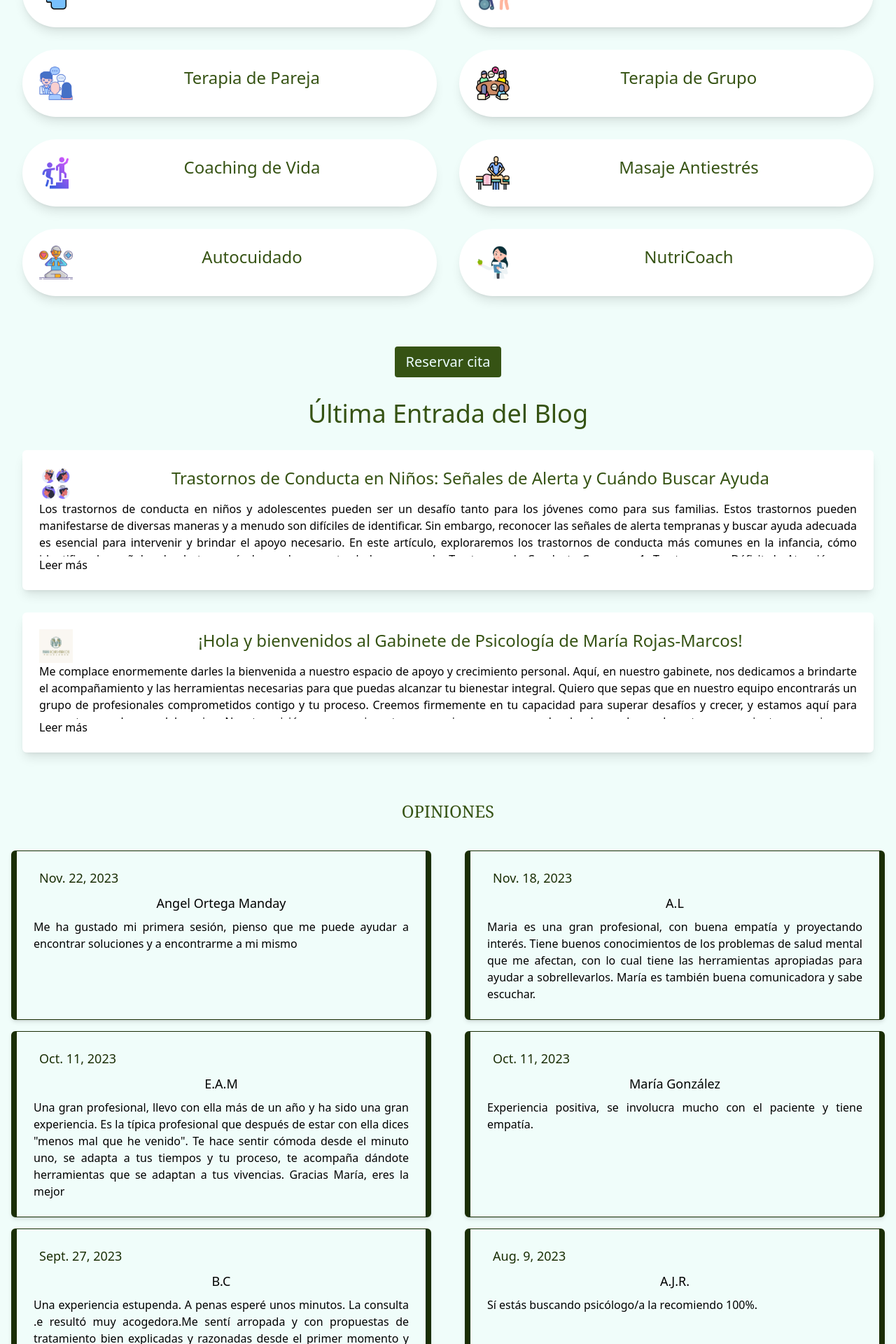
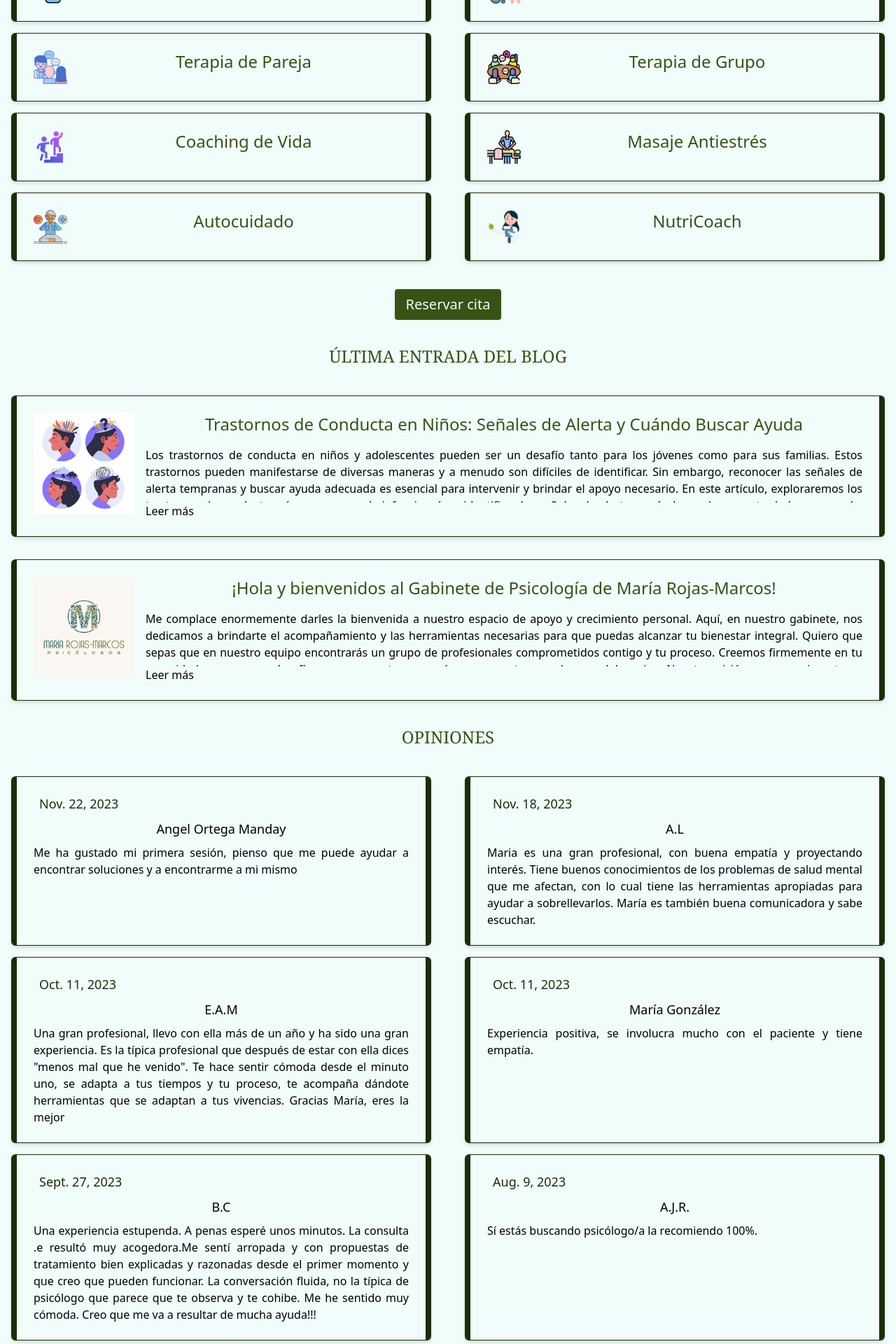
Before and after one commit to juaalvcam/MariaRojasMarcosPsicologos, a Django app: template psicoMRM/templates/index.html in a window 1280 px wide. Shown: the part 817-2737 px from the top of the page at 70% size. Run offline with Django 4.2, Linux system fonts and the light colour scheme; the template is opened without the code that fills it: values that come from a table or form of the project are taken from there, others are empty; data comes from the database, SQL or seed files in the repository; some libraries are stand-ins or nearby versions.

Commit message:
Actualizar diseño de la página de servicios y última entrada del blog

```diff
--- a/psicoMRM/templates/index.html
+++ b/psicoMRM/templates/index.html
@@ -3,10 +3,11 @@
 {% include 'index_carrousel.html' %}
 
 <!-- SERVICIOS -->
-<div class="container mx-auto p-8">
-  <h1 class="text-4xl font-thin mb-8 text-center text-lime-900">Servicios</h1>
-  <div class="grid grid-cols-1 md:grid-cols-2 gap-8">
-    <div class="bg-white p-6 rounded-full shadow-lg">
+<h3 class="text-center text-2xl mt-9 font-serif text-lime-900">SERVICIOS</h3>
+<div class="grid grid-cols-1 md:grid-cols-2 gap-4 mt-10">
+  <div
+    class="p-6 shadow-md rounded-md border border-x-8 border-lime-950 ml-4 mr-4 hover:bg-blue-100"
+  >
     <h2 class="text-2xl font-thin mb-4 text-center text-lime-900">
       <img
         class="h-12 w-12 mr-4 float-left"
@@ -14,7 +15,9 @@
       />Terapia Individual
     </h2>
   </div>
-    <div class="bg-white p-6 rounded-full shadow-lg">
+  <div
+    class="p-6 shadow-md rounded-md border border-x-8 border-lime-950 ml-4 mr-4 hover:bg-blue-100"
+  >
     <h2 class="text-2xl font-thin mb-4 text-center text-lime-900">
       <img
         class="h-12 w-12 mr-4 float-left"
@@ -22,7 +25,9 @@
       />Terapia para Niños y Adolescentes
     </h2>
   </div>
-    <div class="bg-white p-6 rounded-full shadow-lg">
+  <div
+    class="p-6 shadow-md rounded-md border border-x-8 border-lime-950 ml-4 mr-4 hover:bg-blue-100"
+  >
     <h2 class="text-2xl font-thin mb-4 text-center text-lime-900">
       <img
         class="h-12 w-12 mr-4 float-left"
@@ -30,7 +35,9 @@
       />Neuropsicología
     </h2>
   </div>
-    <div class="bg-white p-6 rounded-full shadow-lg">
+  <div
+    class="p-6 shadow-md rounded-md border border-x-8 border-lime-950 ml-4 mr-4 hover:bg-blue-100"
+  >
     <h2 class="text-2xl font-thin mb-4 text-center text-lime-900">
       <img
         class="h-12 w-12 mr-4 float-left"
@@ -38,7 +45,9 @@
       />Rehabilitación Psicológica
     </h2>
   </div>
-    <div class="bg-white p-6 rounded-full shadow-lg">
+  <div
+    class="p-6 shadow-md rounded-md border border-x-8 border-lime-950 ml-4 mr-4 hover:bg-blue-100"
+  >
     <h2 class="text-2xl font-thin mb-4 text-center text-lime-900">
       <img
         class="h-12 w-12 mr-4 float-left"
@@ -46,7 +55,9 @@
       />Terapia de Pareja
     </h2>
   </div>
-    <div class="bg-white p-6 rounded-full shadow-lg">
+  <div
+    class="p-6 shadow-md rounded-md border border-x-8 border-lime-950 ml-4 mr-4 hover:bg-blue-100"
+  >
     <h2 class="text-2xl font-thin mb-4 text-center text-lime-900">
       <img
         class="h-12 w-12 mr-4 float-left"
@@ -54,7 +65,9 @@
       />Terapia de Grupo
     </h2>
   </div>
-    <div class="bg-white p-6 rounded-full shadow-lg">
+  <div
+    class="p-6 shadow-md rounded-md border border-x-8 border-lime-950 ml-4 mr-4 hover:bg-blue-100"
+  >
     <h2 class="text-2xl font-thin mb-4 text-center text-lime-900">
       <img
         class="h-12 w-12 mr-4 float-left"
@@ -62,7 +75,9 @@
       />Coaching de Vida
     </h2>
   </div>
-    <div class="bg-white p-6 rounded-full shadow-lg">
+  <div
+    class="p-6 shadow-md rounded-md border border-x-8 border-lime-950 ml-4 mr-4 hover:bg-blue-100"
+  >
     <h2 class="text-2xl font-thin mb-4 text-center text-lime-900">
       <img
         class="h-12 w-12 mr-4 float-left"
@@ -70,7 +85,9 @@
       />Masaje Antiestrés
     </h2>
   </div>
-    <div class="bg-white p-6 rounded-full shadow-lg">
+  <div
+    class="p-6 shadow-md rounded-md border border-x-8 border-lime-950 ml-4 mr-4 hover:bg-blue-100"
+  >
     <h2 class="text-2xl font-thin mb-4 text-center text-lime-900">
       <img
         class="h-12 w-12 mr-4 float-left"
@@ -79,14 +96,15 @@
       Autocuidado
     </h2>
   </div>
-    <div class="bg-white p-6 rounded-full shadow-lg">
+  <div
+    class="p-6 shadow-md rounded-md border border-x-8 border-lime-950 ml-4 mr-4 hover:bg-blue-100"
+  >
     <h2 class="text-2xl font-thin mb-4 text-center text-lime-900">
       <img
         class="h-12 w-12 mr-4 float-left"
         src="{% static 'nutricionista.png' %}"
       />NutriCoach
     </h2>
-    </div>
   </div>
 </div>
 
@@ -101,16 +119,17 @@
 </div>
 
 <!-- ULTIMA ENTRADA DEL BLOG -->
-<div class="container mx-auto p-8">
-  <h1 class="text-4xl font-thin mb-8 text-center text-lime-900">
-    Última Entrada del Blog
-  </h1>
-  <div class="grid grid-cols-1 md:grid-cols-1 gap-8">
+<h3 class="text-center text-2xl mt-9 font-serif text-lime-900">
+  ÚLTIMA ENTRADA DEL BLOG
+</h3>
+<div class="grid grid-cols-1 md:grid-cols-1 gap-8 mt-10">
   {% for a in articulo_mas_reciente %}
-    <div class="bg-white p-6 rounded-md shadow-lg">
+  <div
+    class="p-6 shadow-md rounded-md border border-x-8 border-lime-950 ml-4 mr-4 hover:bg-blue-100"
+  >
     <h2 class="text-2xl font-thin mb-4 text-center text-lime-900">
       <img
-          class="h-12 w-12 mr-4 float-left"
+        class="h-36 w-36 mr-4 float-left"
         src="{% static a.imagen|remove_static %}"
       />{{a.titulo}}
     </h2>
@@ -120,7 +139,6 @@
     <button class="leer-mas">Leer más</button>
   </div>
   {% endfor %}
-  </div>
 </div>
 
 <!-- OPINIONES -->
```
Lines whose indentation alone changed are shown as unchanged.
